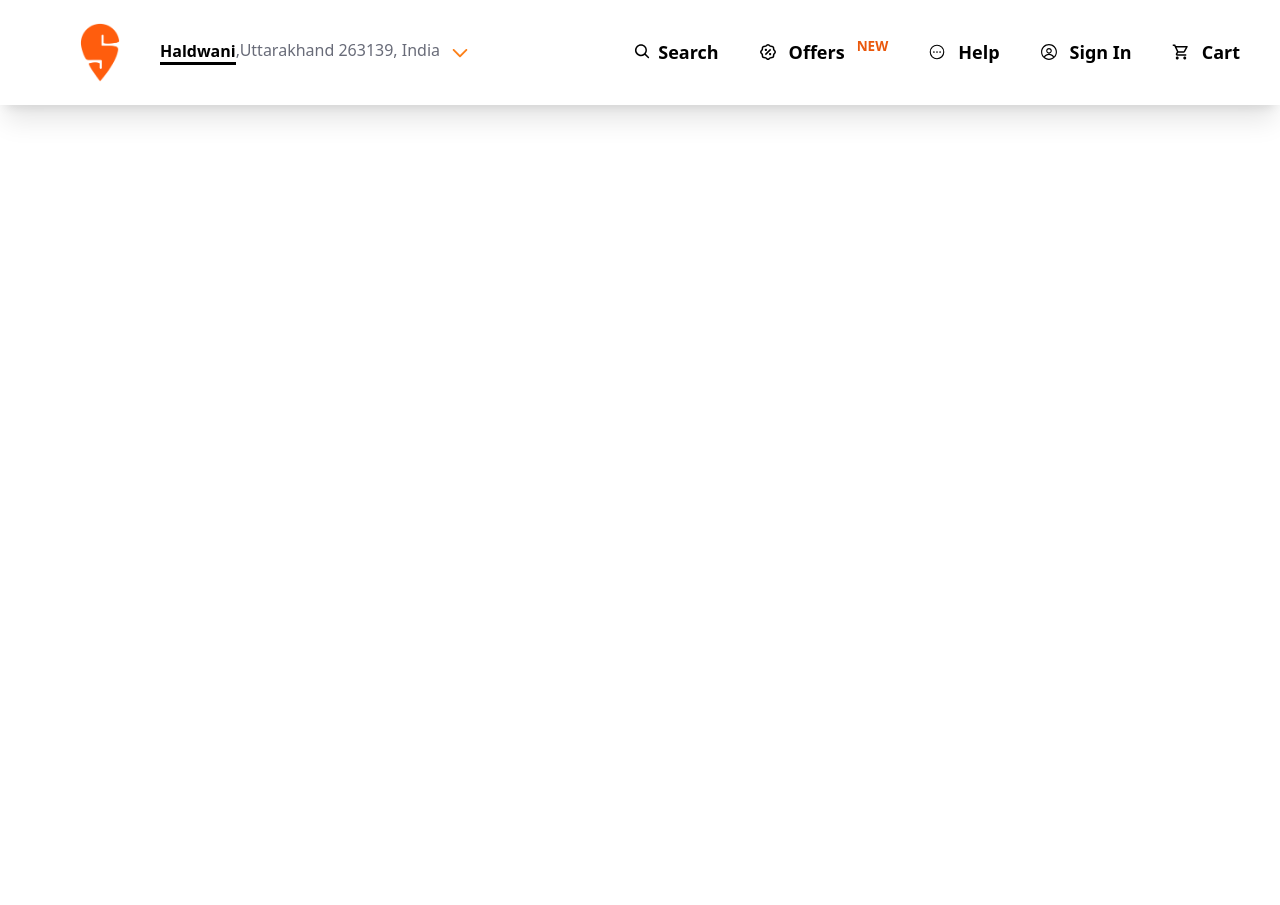
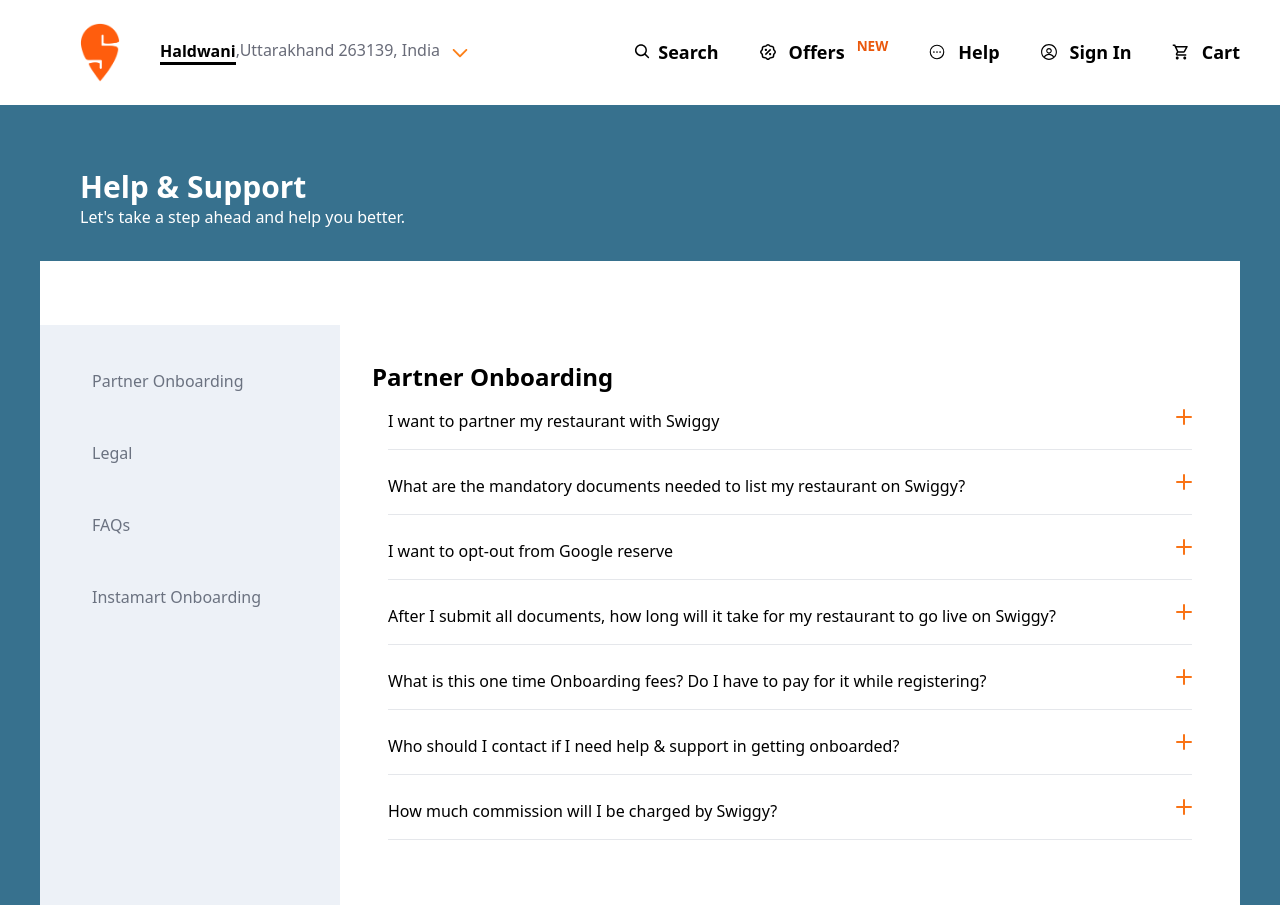
Before and after one commit to aashishjoshi5/swiggy-clone, a React (Create React App) app: page /help in a window 1280 px wide. Before the commit the page ends 800 px from the top, so only its background shows below. Built offline with nearby package versions, Linux system fonts and the light colour scheme.

Commit message:
added help page

```diff
--- a/package.json
+++ b/package.json
@@ -8,7 +8,7 @@
     "@testing-library/user-event": "^13.5.0",
     "react": "^18.3.1",
     "react-dom": "^18.3.1",
-    "react-icons": "^5.2.1",
+    "react-icons": "^5.3.0",
     "react-router-dom": "^6.26.1",
     "react-scripts": "5.0.1",
     "web-vitals": "^2.1.4"
--- a/src/App.jsx
+++ b/src/App.jsx
@@ -1,12 +1,10 @@
-import Category from "./components/Category";
-import Download from "./components/Download";
-import Footer from "./components/Footer";
+
 import Header from "./components/Header";
-import OnlineDelievery from "./components/OnlineDelievery";
-import TopRestaurant from "./components/TopRestaurant";
+
 import { BrowserRouter as Router, Routes, Route } from 'react-router-dom';
 import Cart from "./pages/Cart";
 import HomePage from "./pages/HomePage";
+import Help from "./pages/Help";
 
 function App() {
   return (
@@ -15,6 +13,7 @@
       <Routes>
         <Route path='/' element={<HomePage />} />
         <Route path='/cart' element={<Cart />}/>
+        <Route path='/help' element={<Help />} />
       </Routes>
     </Router>
   );
--- /dev/null
+++ b/src/components/Accordion.jsx
@@ -0,0 +1,54 @@
+import React, { useState } from "react";
+
+const Accordion = ({ title, answer }) => {
+  const [accordionOpen, setAccordionOpen] = useState(false);
+
+  return (
+    <div className="py-2">
+      <button
+        onClick={() => setAccordionOpen(!accordionOpen)}
+        className="flex justify-between w-full"
+      >
+        <span>{title}</span>
+        {/* {accordionOpen ? <span>-</span> : <span>+</span>} */}
+        <svg
+          className="fill-orange-500 shrink-0 ml-8"
+          width="16"
+          height="16"
+          xmlns="http://www.w3.org/2000/svg"
+        >
+          <rect
+            y="7"
+            width="16"
+            height="2"
+            rx="1"
+            className={`transform origin-center transition duration-200 ease-out ${
+              accordionOpen && "!rotate-180"
+            }`}
+          />
+          <rect
+            y="7"
+            width="16"
+            height="2"
+            rx="1"
+            className={`transform origin-center rotate-90 transition duration-200 ease-out ${
+              accordionOpen && "!rotate-180"
+            }`}
+          />
+        </svg>
+      </button>
+      <div
+        className={`grid overflow-hidden transition-all duration-300 ease-in-out text-slate-600 text-sm ${
+          accordionOpen
+            ? "grid-rows-[1fr] opacity-100"
+            : "grid-rows-[0fr] opacity-0"
+        }`}
+      >
+        <div className="overflow-hidden py-2">{answer}</div>
+      </div>
+      <hr className="pt-2"/>
+    </div>
+  );
+};
+
+export default Accordion;
--- /dev/null
+++ b/src/components/Faq.jsx
@@ -0,0 +1,29 @@
+import React from "react";
+import Accordion from "./Accordion";
+
+const FAQ = () => {
+  return (
+    <div className="px-4 my-2  ">
+      <Accordion
+        title="I want to partner my restaurant with Swiggy"
+        answer="send us email"
+      />
+      <Accordion
+        title="What are the mandatory documents needed to list my restaurant on Swiggy?"
+        answer="-  Copies of the below documents are mandatory
+-  FSSAI Licence OR FSSAI Acknowledgement
+-  Pan Card
+-  GSTIN Certificate
+-  Cancelled Cheque OR bank Passbook
+-  Menu"
+      />
+      <Accordion title="I want to opt-out from Google reserve" answer="Send an email" />
+      <Accordion title="After I submit all documents, how long will it take for my restaurant to go live on Swiggy?" answer="After all mandatory documents have been received and verified it takes upto 7-10 working days for the onboarding to be completed and make your restaurant live on the platform." />
+      <Accordion title="What is this one time Onboarding fees? Do I have to pay for it while registering?" answer="This is a one-time fee charged towards the system & admin costs incurred during the onboarding process. It is deducted from the weekly payouts after you start receiving orders from Swiggy." />
+      <Accordion title="Who should I contact if I need help & support in getting onboarded?" answer="You can connect with Partner Support on 080-67466777/68179777 or write to partnersuport@swiggy.in" />
+      <Accordion title="How much commission will I be charged by Swiggy?" answer="The commission charges vary for different cities. You will be able to see the commission applicable for you once the preliminary onboarding details have been filled." />
+    </div>
+  );
+};
+
+export default FAQ;
--- /dev/null
+++ b/src/pages/Help.jsx
@@ -0,0 +1,35 @@
+import React from 'react'
+import { FaChevronDown, FaQ } from "react-icons/fa6";
+import Faq from '../components/Faq';
+
+const Help = () => {
+  return (
+    <div className=" w-screen h-screen flex flex-col bg-[#37718e]  items-center  border-red-600">
+      <div className="w-[1200px] h-auto pt-16 pl-10 pb-8">
+        <div className="text-white font-bold text-3xl">Help & Support</div>
+        <div className="text-white font-normal"><p>Let's take a step ahead and help you better.</p></div>
+      </div>
+
+      <div className=" flex justify-between  w-[1200px] h-full pt-16 bg-white">
+          <div className="w-1/4 bg-[#edf1f7]">
+          <ul className="pt-5">
+            <li className="py-6 px-5 ml-8 font-medium text-gray-500 hover:bg-white hover:font-bold hover:text-black cursor-pointer ">Partner Onboarding</li>
+            <li className="py-6 px-5 ml-8 font-medium text-gray-500 hover:bg-white hover:font-bold hover:text-black cursor-pointer">Legal</li>
+            <li className="py-6 px-5 ml-8 font-medium text-gray-500 hover:bg-white hover:font-bold hover:text-black cursor-pointer">FAQs</li>
+            <li className="py-6 px-5 ml-8 font-medium text-gray-500 hover:bg-white hover:font-bold hover:text-black cursor-pointer">Instamart Onboarding</li>
+
+           </ul></div>
+          <div className="w-3/4 pt-9 px-8">
+            <div className="font-bold text-2xl">Partner Onboarding</div>
+            <div className=" ">
+
+                <Faq />
+
+            </div>
+          </div>
+      </div>
+    </div>
+  )
+}
+
+export default Help
```
Also changed, not shown: 1 other file (tests, documents, lock files or other folders).
